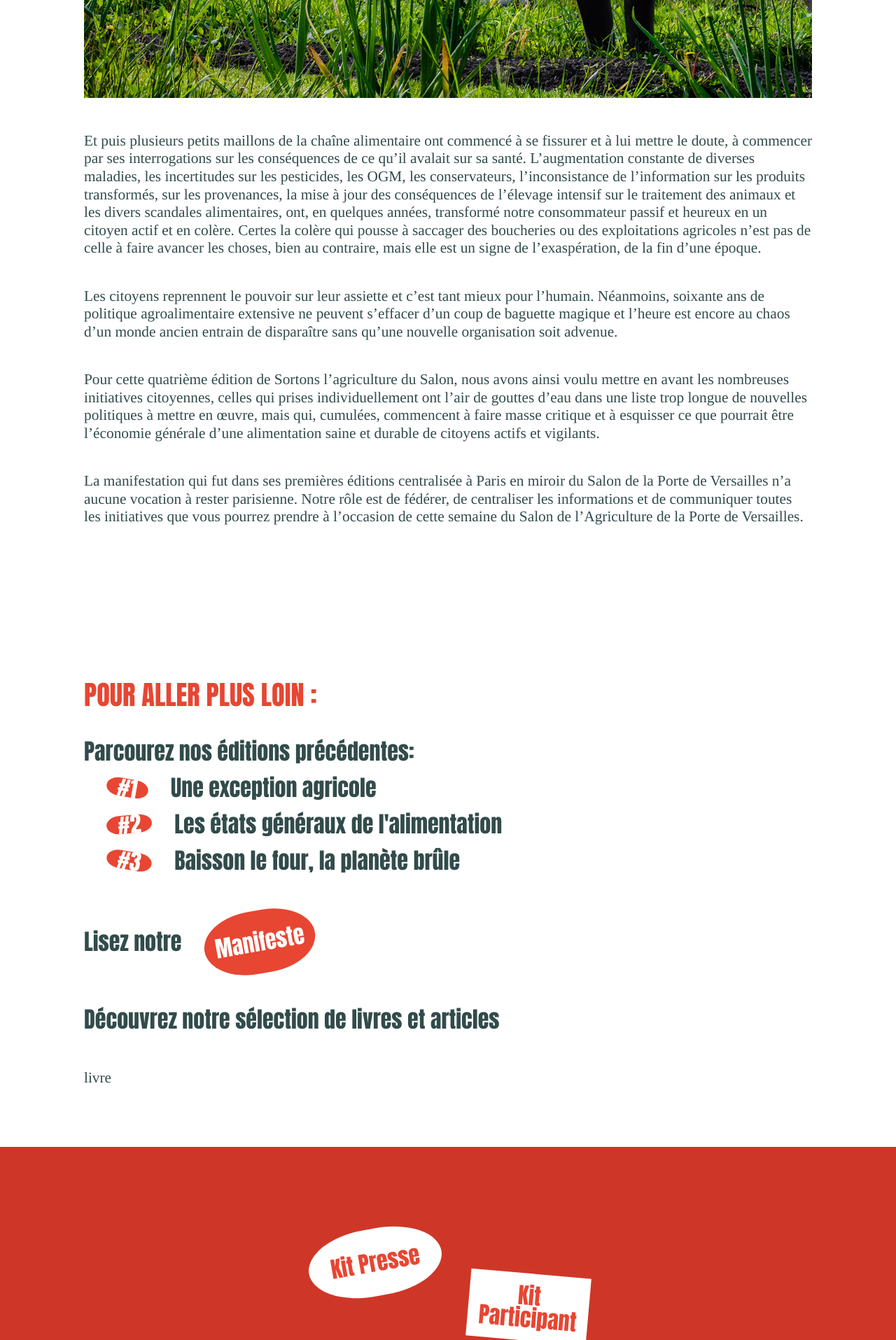
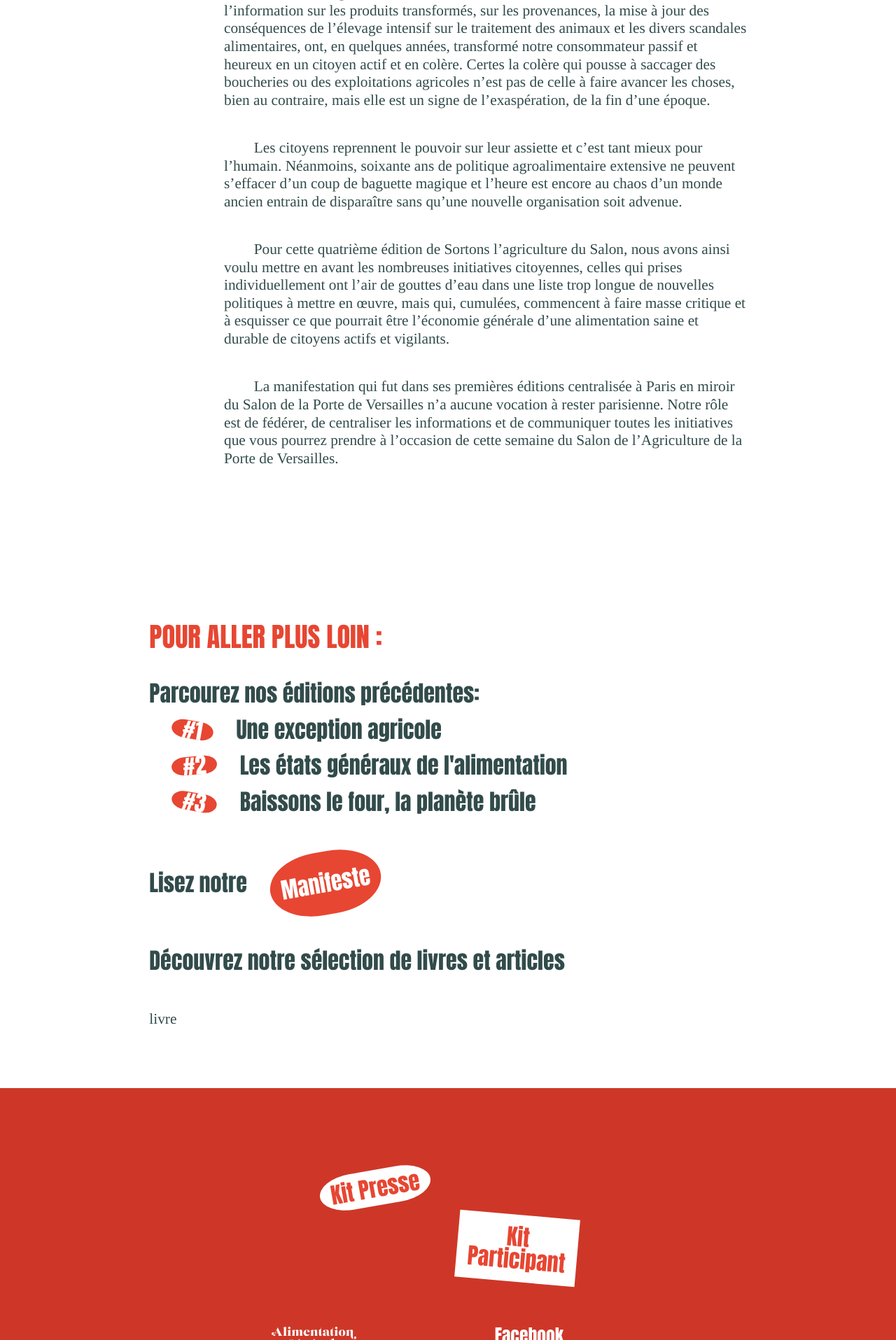
Before and after one commit to FelixTx/sas, a PHP site: page /reflexions.html in a window 1280 px wide. Shown: the part 1935-3850 px from the top of the page at 70% size. Run offline with PHP 8.4, Linux system fonts and the light colour scheme; some web fonts are replaced.

Commit message:
prog n reflexion

```diff
--- a/css/custom.css
+++ b/css/custom.css
@@ -1,6 +1,14 @@
 a {
 	text-decoration: none;
 	color: #324b4b;
+}
+
+section.style1 p {
+	padding-left: 5em;
+}
+
+p.ind {
+	text-indent: 2em;
 }
 
 #nav {
@@ -84,7 +92,7 @@ max-width: 90%;
 }
 
 h1 {
-	font-size: 5em;
+	font-size: 4em;
 	color: #e74632;
 }
 
@@ -183,7 +191,7 @@ tr p {
 .presse {
 	transform: rotate(-10deg);
 	font-size: 1.5em;
-	padding: 1em;
+	padding: 0.3em 0.5em;
 	margin: 1em;
 	background:white;
 	border-radius: 90px / 50px;
@@ -192,10 +200,10 @@ tr p {
 }
 
 .footer-left {
-	width:40%;
+	width:44%;
 }
 .footer-right {
-	width:59%;
+	width:55%;
 }
 .social, .acteurs {
 	float: right;
@@ -237,6 +245,7 @@ tr p {
 	.footer-right div {
 		float: none;
 	}
+}
 
 @media screen and (max-width: 980px) {
 	#event-list td, th {
@@ -292,6 +301,10 @@ tr p {
 	}
 }
 
+#reflexions h3 {
+	margin-bottom: 0;
+}
+
 #manifeste li div{
 	font-size: 1.5em;
 	display: inline-block;
--- a/css/main.css
+++ b/css/main.css
@@ -69,7 +69,7 @@
 	}
 
 	.container.\37 5\25 {
-		width: 60em;
+		width: 50em;
 	}
 
 	.container.\35 0\25 {
@@ -94,7 +94,7 @@
 		}
 
 		.container.\37 5\25 {
-			width: 48.75em;
+			width: 40em;
 		}
 
 		.container.\35 0\25 {
@@ -1576,10 +1576,6 @@
 	header, footer, h1, h2, h3, h4, h5, h6, li, th, tr a, select {
 		font-family: Anton, Arial, Helvetica, sans-serif;
 	}
-
-			body, input, select, textarea {
-				font-size: 16pt;
-			}
 
 		@media screen and (max-width: 980px) {
 
--- a/programmation.html
+++ b/programmation.html
@@ -33,7 +33,7 @@
 			<a href="#menu" class="navPanelToggle"><span class="fa fa-bars"></span></a>
 
 			<!-- One -->
-				<section id="one" class="wrapper style1">
+				<section id="eventmap" class="wrapper">
 					<div id='home-intro' class="container 75%">
 					<h1>programmation</h1>
 					<p>Sortons l’Agriculture du Salon, du 22 février au 1er mars 2020 - Le festival des acteurs de la transition alimentaire, organisé par :
@@ -59,7 +59,7 @@
 					</div>
 				</section>
 							<!-- Two -->
-				<section id="two" class="wrapper style1">
+				<section id="eventlist" class="wrapper">
 					<div id='event-list' class="container 75%">
 						<h2 class="up"> voir la liste de tous les événements</h2>
 						<table  class="table table-condensed table-hover">
--- a/reflexions.html
+++ b/reflexions.html
@@ -35,15 +35,15 @@
 		<h3 class="up">Les citoyens passent à table !</h3>
 
 		<h4>Pendant plus de soixante ans, les citoyens ont laissé le soin de leur alimentation aux « professionnels ». Agriculteurs, éleveurs, industriels de l’agroalimentaire et distributeurs ont ainsi surfé sur une domination de l’offre sur la demande, en profitant de l’essor des techniques de marketing et de publicité où le consommateur était réduit au seul rôle d’acheteur au meilleur prix. La passivité lui allait bien à ce consommateur ! Avoir de tout, tout le temps pour pas trop cher, avait ainsi progressivement émoussé son sens critique, l’avait éloigné de son rapport à la terre pour la plus grande joie des acteurs de l’alimentation.
-		</h4><br><p>
+		</h4><br>
 			<img src="images/banner.jpg" width="100%;">
-		</p><p>
+		<p><br>
 			Et puis plusieurs petits maillons de la chaîne alimentaire ont commencé à se fissurer et à lui mettre le doute, à commencer par ses interrogations sur les conséquences de ce qu’il avalait sur sa santé. L’augmentation constante de diverses maladies, les incertitudes sur les pesticides, les OGM, les conservateurs, l’inconsistance de l’information sur les produits transformés, sur les provenances, la mise à jour des conséquences de l’élevage intensif sur le traitement des animaux et les divers scandales alimentaires, ont, en quelques années, transformé notre consommateur passif et heureux en un citoyen actif et en colère. Certes la colère qui pousse à saccager des boucheries ou des exploitations agricoles n’est pas de celle à faire avancer les choses, bien au contraire, mais elle est un signe de l’exaspération, de la fin d’une époque.
-		</p><p>
+		</p><p class="ind">
 			Les citoyens reprennent le pouvoir sur leur assiette et c’est tant mieux pour l’humain. Néanmoins, soixante ans de politique agroalimentaire extensive ne peuvent s’effacer d’un coup de baguette magique et l’heure est encore au chaos d’un monde ancien entrain de disparaître sans qu’une nouvelle organisation soit advenue.
-		</p><p>
+		</p><p class="ind">
 			Pour cette quatrième édition de Sortons l’agriculture du Salon, nous avons ainsi voulu mettre en avant les nombreuses initiatives citoyennes, celles qui prises individuellement ont l’air de gouttes d’eau dans une liste trop longue de nouvelles politiques à mettre en œuvre, mais qui, cumulées, commencent à faire masse critique et à esquisser ce que pourrait être l’économie générale d’une alimentation saine et durable de citoyens actifs et vigilants.
-		</p><p>
+		</p><p class="ind">
 			La manifestation qui fut dans ses premières éditions centralisée à Paris en miroir du Salon de la Porte de Versailles n’a aucune vocation à rester parisienne. Notre rôle est de fédérer, de centraliser les informations et de communiquer toutes les initiatives que vous pourrez prendre à l’occasion de cette semaine du Salon de l’Agriculture de la Porte de Versailles.
 		</p>
 	</div>
@@ -56,7 +56,7 @@
 			<li><div><a>Parcourez nos éditions précédentes:</a></div></li>
 			<li><div class="rotate">#1</div><div><a>Une exception agricole</a></div></li>
 			<li><div class="rotate" style="transform: rotate(-5deg)">#2</div><div><a>Les états généraux de l'alimentation</a></div></li>
-			<li><div class="rotate">#3</div><div><a>Baisson le four, la planète brûle</a></div></li>
+			<li><div class="rotate">#3</div><div><a>Baissons le four, la planète brûle</a></div></li>
 		</ul>
 		<ul class="alt"><li><div><a>Lisez notre</a></div><div class="rotate2">Manifeste</div></li>
 		</ul>
```
